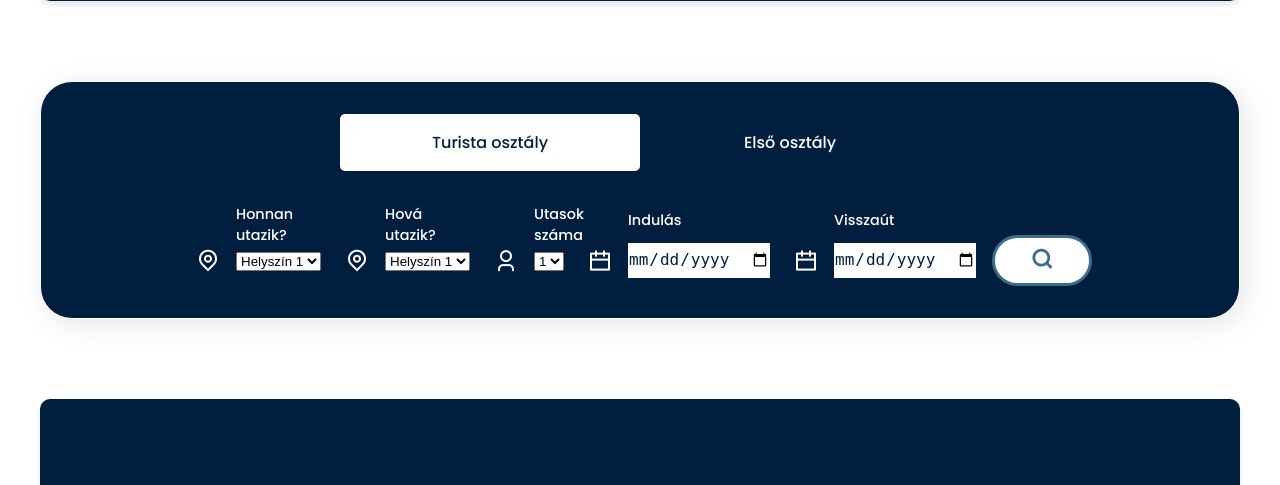
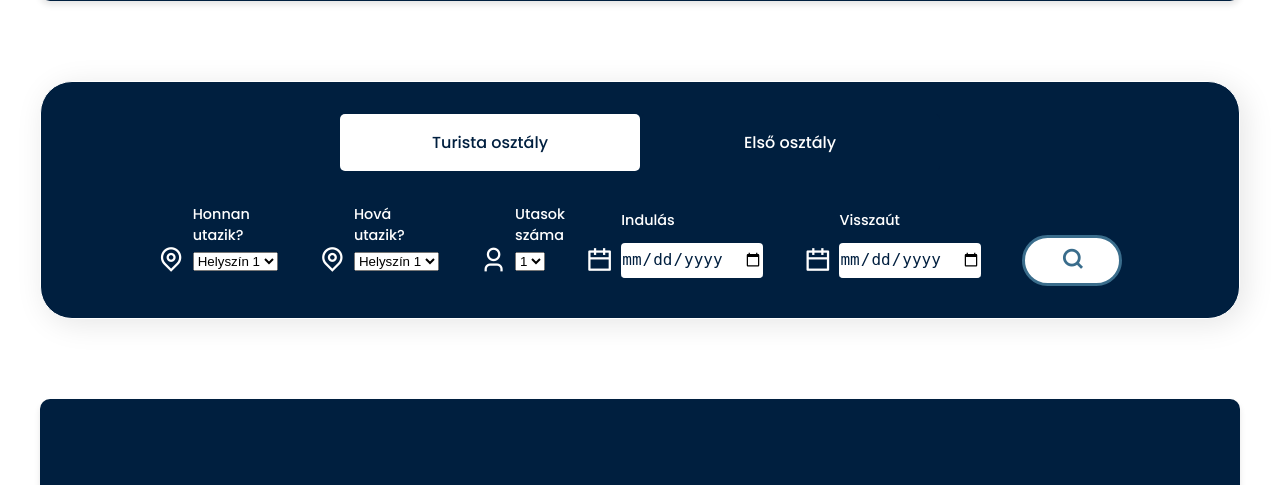
Before and after one commit to sznabi/flight-booking-project, a PHP site: page /php/index.php in a window 1280 px wide. Shown: the part 999-1484 px from the top of the page. Run offline with PHP 8.4, Linux system fonts and the light colour scheme.

Commit message:
style: update booking navigation and form styles

```diff
--- a/styles.css
+++ b/styles.css
@@ -211,6 +211,7 @@ footer p {
 
 .booking__nav span:not(.active) {
   color: white;
+  background-color: #001f3f;
 }
 
 .booking__container form {
@@ -231,20 +232,20 @@ footer p {
   border-bottom: 1px solid white;
   outline: none;
   color: #001f3f;
+  border-radius: 4px;
 }
 
 .booking__container .form__group {
   display: flex;
   align-items: center;
-  gap: 0.5rem;
+  gap: .5rem;
+  margin-right: 25px;
 }
 
-.booking__container .form__group span {
-  padding: .5rem;
-  font-size: 1.5rem;
+.booking__container .form__group span i {
+  font-size: 1.7rem;
   color: white;
   background-color: #001f3f;
-  border-radius: 1rem;
 }
 
 .booking__container .input__content {
```
